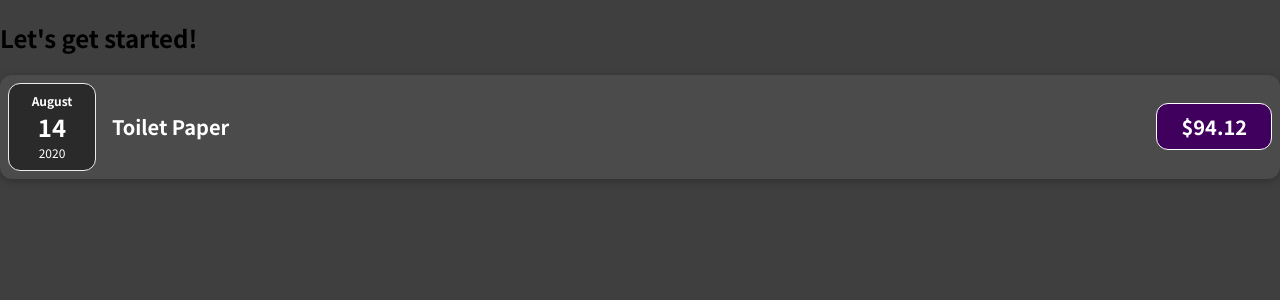
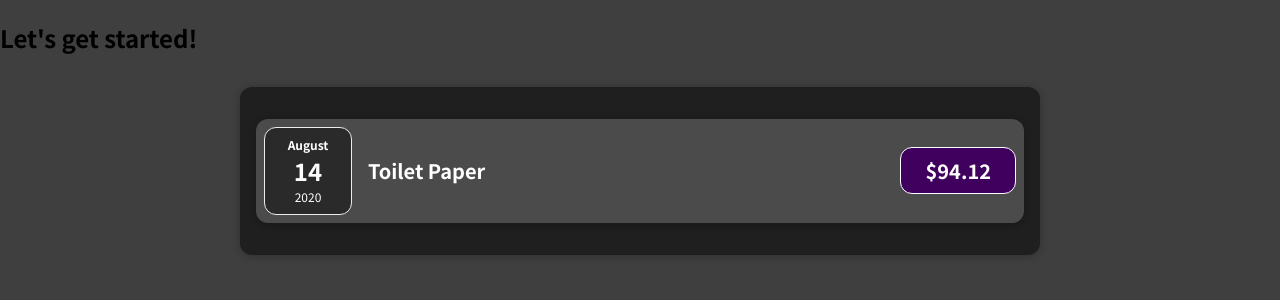
Before and after one commit to movileanuv/react-complete-guide, a JavaScript app in the folder 01-starting-setup/: page / in a window 1280 px wide. Shown: the top 300 px of the page. Built offline with nearby package versions, Linux system fonts and the light colour scheme.

Commit message:
Assignment 1

```diff
--- a/01-starting-setup/src/App.js
+++ b/01-starting-setup/src/App.js
@@ -1,4 +1,4 @@
-import ExpenseItem from "./components/ExpenseItem";
+import Expenses from "./components/Expenses";
 
 function App() {
   const expenses = [
@@ -26,7 +26,7 @@
   return (
     <div>
       <h2>Let's get started!</h2>
-      <ExpenseItem title={expenses[0].title} amount={expenses[0].amount} date={expenses[0].date}></ExpenseItem>
+      <Expenses expenses={expenses}></Expenses>
     </div>
   );
 }
--- /dev/null
+++ b/01-starting-setup/src/components/Expenses.css
@@ -0,0 +1,9 @@
+.expenses {
+  padding: 1rem;
+  background-color: rgb(31, 31, 31);
+  margin: 2rem auto;
+  width: 50rem;
+  max-width: 95%;
+  border-radius: 12px;
+  box-shadow: 0 1px 8px rgba(0, 0, 0, 0.25);
+}
--- /dev/null
+++ b/01-starting-setup/src/components/Expenses.js
@@ -0,0 +1,12 @@
+import './Expenses.css'
+import ExpenseItem from "./ExpenseItem";
+
+function Expenses(props){
+  return (
+    <div className={'expenses'}>
+      <ExpenseItem title={props.expenses[0].title} amount={props.expenses[0].amount} date={props.expenses[0].date}></ExpenseItem>
+    </div>
+  )
+}
+
+export default Expenses
```
